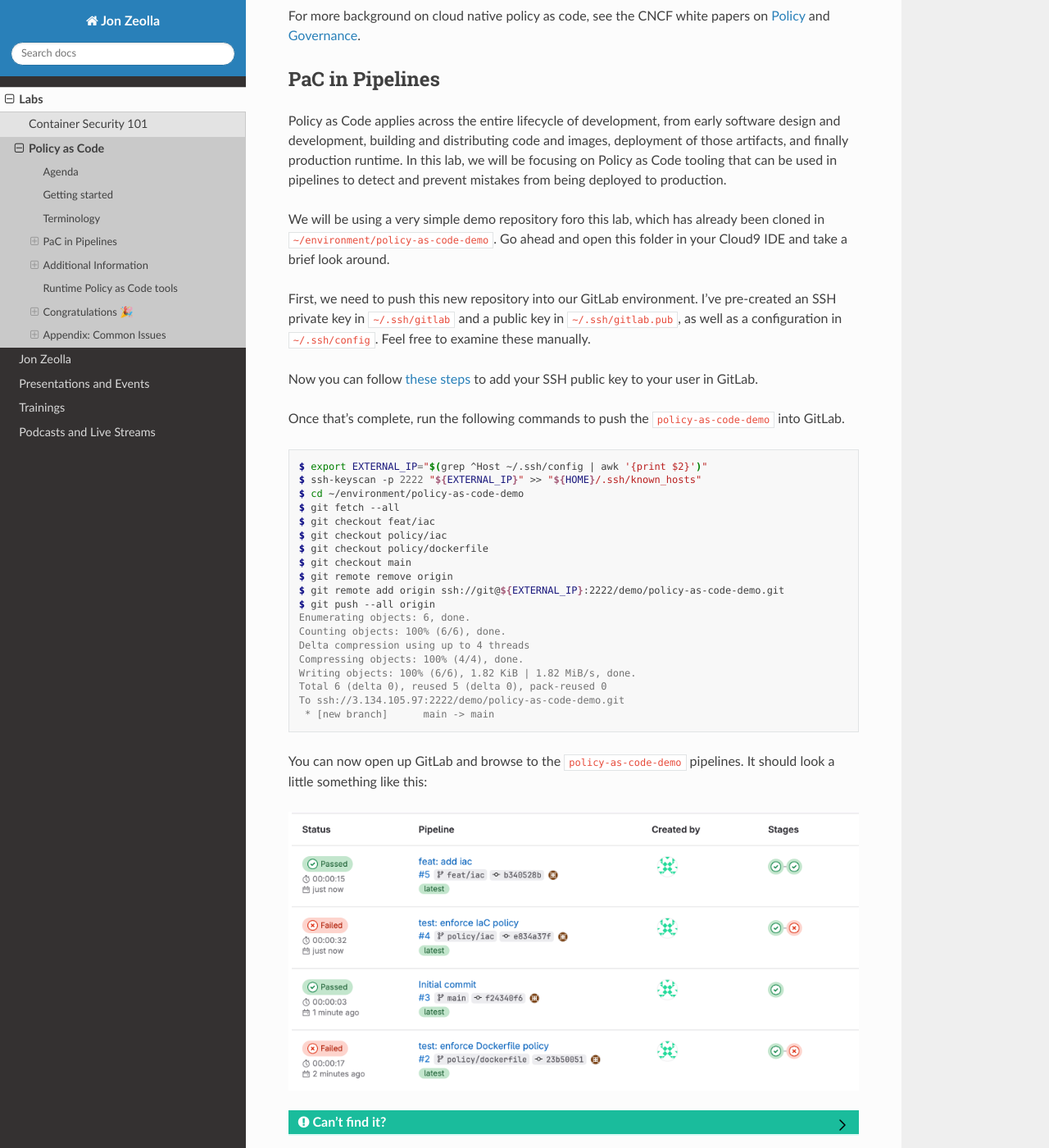
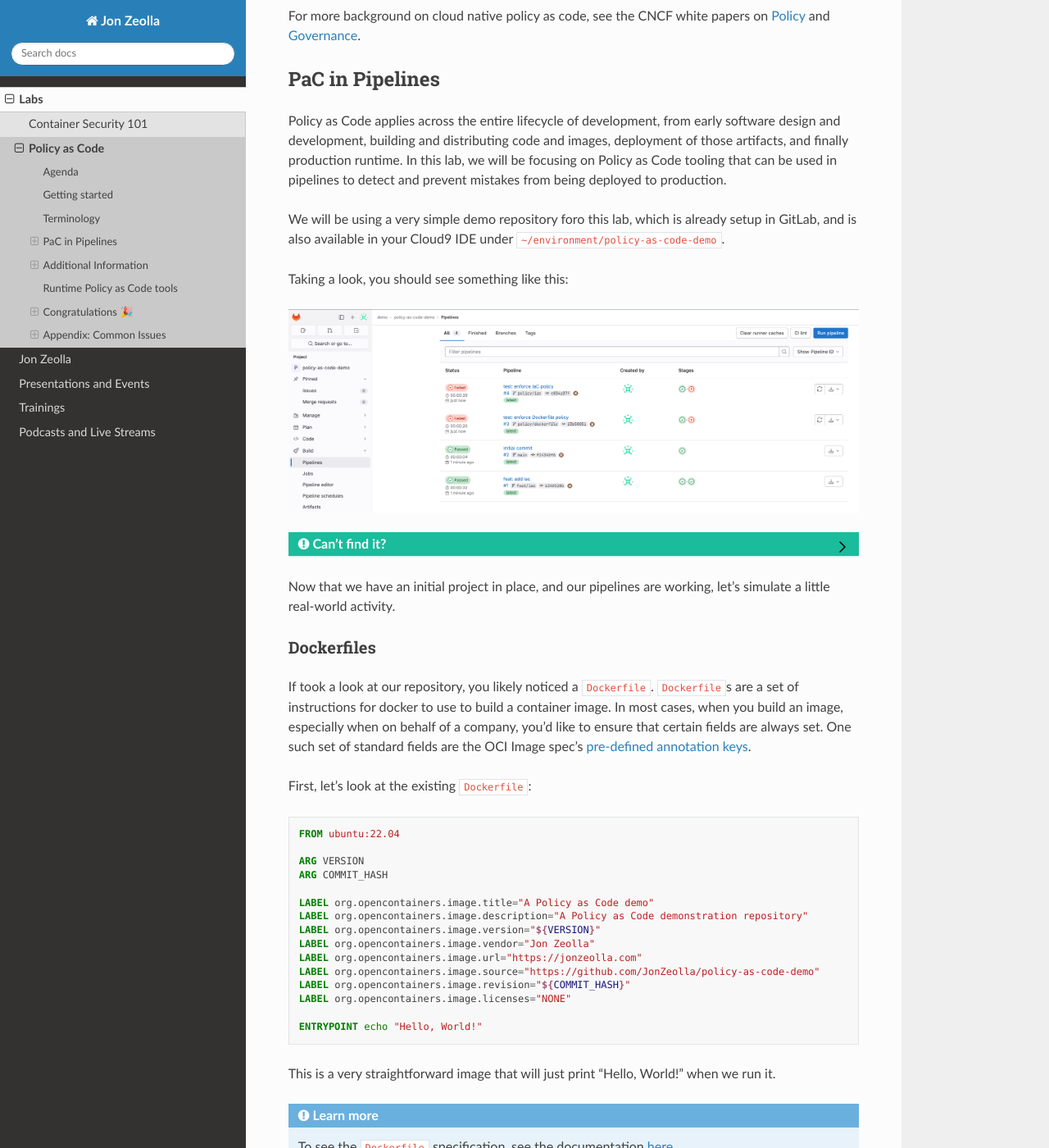
Before and after one commit to JonZeolla/JonZeolla.github.io, a Sphinx documentation site: the page built from docs/labs/policy-as-code.md, in a window 1280 px wide and 1400 px high, scrolled down 1621 px. Shown: the whole window at 82% size. Built offline with Sphinx 7.4.7 and the Read the Docs theme 2.0.0, drawn with Linux system fonts in a browser that asks for light colours; some of the changed text lies outside the part shown.

Commit message:
Simplify repo setup

````diff
--- a/docs/labs/policy-as-code.md
+++ b/docs/labs/policy-as-code.md
@@ -76,40 +76,10 @@ Policy as Code applies across the entire lifecycle of development, from early so
 deployment of those artifacts, and finally production runtime. In this lab, we will be focusing on Policy as Code tooling that can be used in pipelines to
 detect and prevent mistakes from being deployed to production.
 
-We will be using a very simple demo repository foro this lab, which has already been cloned in `~/environment/policy-as-code-demo`. Go ahead and open this
-folder in your Cloud9 IDE and take a brief look around.
+We will be using a very simple demo repository foro this lab, which is already setup in GitLab, and is also available in your Cloud9 IDE under
+`~/environment/policy-as-code-demo`.
 
-First, we need to push this new repository into our GitLab environment. I've pre-created an SSH private key in `~/.ssh/gitlab` and a public key in
-`~/.ssh/gitlab.pub`, as well as a configuration in `~/.ssh/config`. Feel free to examine these manually.
-
-Now you can follow [these steps](https://docs.gitlab.com/ee/user/ssh.html#add-an-ssh-key-to-your-gitlab-account) to add your SSH public key to your user in
-GitLab.
-
-Once that's complete, run the following commands to push the `policy-as-code-demo` into GitLab.
-
-```{code-block} console
-$ export EXTERNAL_IP="$(grep ^Host ~/.ssh/config | awk '{print $2}')"
-$ ssh-keyscan -p 2222 "${EXTERNAL_IP}" >> "${HOME}/.ssh/known_hosts"
-$ cd ~/environment/policy-as-code-demo
-$ git fetch --all
-$ git checkout feat/iac
-$ git checkout policy/iac
-$ git checkout policy/dockerfile
-$ git checkout main
-$ git remote remove origin
-$ git remote add origin ssh://git@${EXTERNAL_IP}:2222/demo/policy-as-code-demo.git
-$ git push --all origin
-Enumerating objects: 6, done.
-Counting objects: 100% (6/6), done.
-Delta compression using up to 4 threads
-Compressing objects: 100% (4/4), done.
-Writing objects: 100% (6/6), 1.82 KiB | 1.82 MiB/s, done.
-Total 6 (delta 0), reused 5 (delta 0), pack-reused 0
-To ssh://3.134.105.97:2222/demo/policy-as-code-demo.git
- * [new branch]      main -> main
-```
-
-You can now open up GitLab and browse to the `policy-as-code-demo` pipelines. It should look a little something like this:
+Taking a look, you should see something like this:
 
 ![Initial Pipelines](../img/policy-as-code_initial_pipelines.png)
 
@@ -118,9 +88,11 @@ You can now open up GitLab and browse to the `policy-as-code-demo` pipelines. It
 class: dropdown hint
 ---
 If you're having a hard time finding the `policy-as-code-demo` repo, and the corresponding pipeline, try going to the below URL:
-```{code-block} bash
-export EXTERNAL_IP="$(grep ^Host ~/.ssh/config | awk '{print $2}')"
-echo "http://${EXTERNAL_IP}/root/policy-as-code-demo/-/pipelines"
+
+```{code-block} console
+$ export EXTERNAL_IP="$(grep ^Host ~/.ssh/config | awk '{print $2}')"
+$ echo "http://${EXTERNAL_IP}/demo/policy-as-code-demo/-/pipelines"
+http://18.219.106.231/demo/policy-as-code-demo/-/pipelines
 ```
 :::
 
@@ -359,10 +332,12 @@ And, if we look at the related pipeline, we should also see that they succeeded
 class: dropdown hint
 ---
 If you're having a hard time finding the `feat/iac` pipeline, run the following and then open the displayed URL in the host browser:
-```{code-block} bash
+
+% Hidden comment: The output below has the final % removed because of a rendering issue, probably with myst
+```{code-block} console
 $ export EXTERNAL_IP="$(grep ^Host ~/.ssh/config | awk '{print $2}')"
 $ echo "http://${EXTERNAL_IP}/demo/policy-as-code-demo/-/pipelines?page=1&scope=branches&ref=feat%2Fiac"
-http://18.191.159.152/demo/policy-as-code-demo/-/pipelines?page=1&scope=branches&ref=feat%2Fiac
+http://1.2.3.4/demo/policy-as-code-demo/-/pipelines?page=1&scope=branches&ref=feat2Fiac
 ```
 :::
 
@@ -379,21 +354,17 @@ Go to the pipeline associated with the `policy/iac` branch now. You should see s
 class: dropdown hint
 ---
 If you're having a hard time finding the `feat/iac` pipeline, run the following and then open the displayed URL in the host browser:
-```{code-block} bash
+
+% Hidden comment: The output below has the final % removed because of a rendering issue, probably with myst
+```{code-block} console
 $ export EXTERNAL_IP="$(grep ^Host ~/.ssh/config | awk '{print $2}')"
 $ echo "http://${EXTERNAL_IP}/demo/policy-as-code-demo/-/pipelines?page=1&scope=branches&ref=policy%2Fiac"
-http://18.191.159.152/demo/policy-as-code-demo/-/pipelines?page=1&scope=branches&ref=policy%2Fiac
+http://1.2.3.4/demo/policy-as-code-demo/-/pipelines?page=1&scope=branches&ref=policy2Fiac
 ```
 :::
 
-```{admonition} Answer
----
-class: dropdown hint
----
-The pipeline should fail due to some security findings.
-
-Our policy is that all EC2 instances must use encrypted EBS volumes, and the configuration that was used did not have encrypted disks (among other problems).
-```
+The pipeline **failed, which is the expected outcome** due to being non-compliant with our company's policy. Our policy is that all EC2 instances must use
+encrypted EBS volumes, and the configuration that was used did not have encrypted disks (among other problems).
 
 That was cool. All we did was change containers though. How did it add policy enforcement?
 
````
Also changed, not shown: other parts of docs/labs/policy-as-code.md (+2 -1 lines), docs/img/policy-as-code_initial_pipelines.png.
